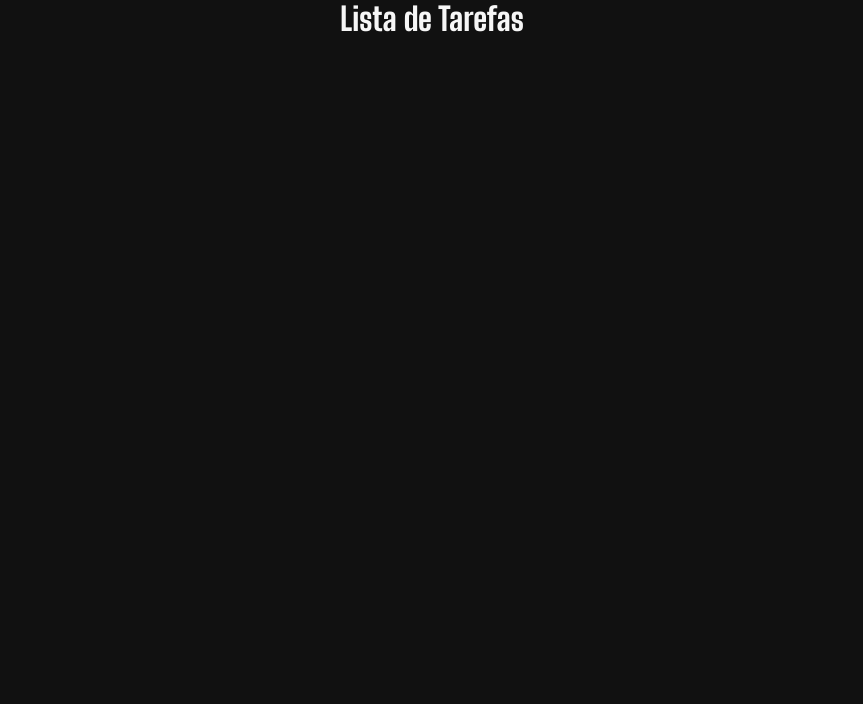
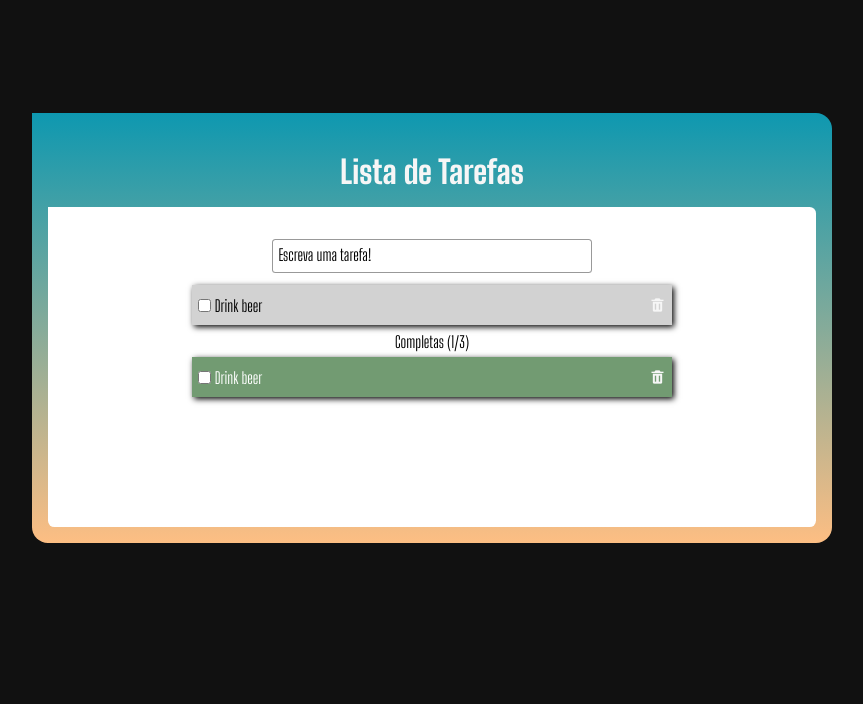
Before and after one commit to the-ander-code/todo-list, a plain HTML site: page index.html in a window 1280 px wide. Shown: the top 704 px of the page, without its empty margins (208-1071 px from the left). Drawn offline with nearby package versions, Linux system fonts and the light colour scheme; a web font is replaced by a local one.

Commit message:
did all the css

```diff
--- a/css/main.css
+++ b/css/main.css
@@ -11,6 +11,9 @@
     --bcg-clr:#111;
     --font-clr:#f6f6f6;
     --thumb-clr:rgb(51, 51, 51);
+
+    --space04:0.4rem;
+    --space1:1rem;
 }
 /* Body and global */
 body{
@@ -30,7 +33,7 @@ body{
 }
 ::-webkit-scrollbar-thumb {
     background-color: var(--thumb-clr);
-    border-radius: 0.3rem;
+    border-radius: var(--space04);
 }
 
 a{
@@ -47,8 +50,93 @@ a{
     flex-direction:column;
     min-width: 90vw;
     align-items: center;
+    justify-content: center;
     position: relative;
     /* border: 1px solid red; */
+}
+
+.inputbox{
+    position: relative;
+}
+.todo-input{
+    width: 20rem;
+    height: 2.1rem;
+    margin-bottom: .8rem;
+    padding: .4rem .4rem .1rem .4rem;
+    border-radius: .22rem;
+    border: 1px solid #00000066;
+    outline: none;
+    position: relative;
+
+}
+
+.todo-input ~ label{
+    position: absolute;
+    left: var(--space04);
+    top:var(--space04);
+    transition: all 400ms ease;
+    pointer-events: none;
+}
+
+.todo-input:focus ~ label,
+.todo-input:valid ~ label{
+    transform: scale(.6);
+    top:-.2rem;
+    left:-0.7rem;
+}
+
+.box{
+    padding: 1.5rem 1rem 1rem 1rem;
+    background: rgb(34,171,195);
+    background: linear-gradient(0deg,
+    rgb(253, 190, 131)0%,
+    rgb(14, 152, 176) 100%);
+    text-align: center;
+    border-radius: 0 var(--space1) var(--space1) var(--space1) ;
+}
+
+.box > h1{
+    padding: 1rem;
+}
+.todo-list{
+    min-height: 20rem;
+    width: 60vw;
+    background-color: rgb(255, 255, 255);
+    display: flex;
+    flex-direction: column;
+    align-items: center;
+    padding: 2rem;
+    color:black;
+    border-radius:0 var(--space04) var(--space04) var(--space04);
+    position: relative;
+}
+
+.todo-item{
+    min-width:30rem;
+    height: 2.5rem;
+    background-color: rgb(210, 210, 210);
+    padding: var(--space04);
+    display: flex;
+    align-items: center;
+    white-space: nowrap;
+    margin-bottom: var(--space04);
+    box-shadow: 2px 2px 6px black ;
+}
+.todo-item > a{
+    margin-left:auto;
+    cursor: pointer;
+}
+.todo-item > span{
+    font-family: var(--font1);
+}
+
+
+.completed-title{
+    margin-bottom: var(--space04);
+}
+.completed > .todo-item{
+    background-color: rgb(114, 155, 114);
+    color: white;
 }
 
 
--- a/index.html
+++ b/index.html
@@ -12,10 +12,44 @@
 <body>
 
     <div class="container">
+        <div class="box">
         <h1> Lista de Tarefas </h1>
 
+        <div class="todo-list">
+            <div class="inputbox">
+                <input type="text" class="todo-input" name="text-box" required>
+                <label for="text-box"> Escreva uma tarefa! </label>
+            </div>
+            <div class="todos">
+                <div class="uncompleted">
+                    <div class="todo-item">
+                        <span>
+                            <input type="checkbox"> Drink beer
+                        </span>
+                        <a>
+                            <i class='bx bxs-trash'></i>
+                        </a>
+                    </div>
+                </div>
+
+                <div class="completed">
+                    <div class="completed-title"> Completas (1/3)</div>
+                    <div class="todo-item">
+                        <span>
+                            <input type="checkbox"> Drink beer
+                        </span>
+                        <a>
+                            <i class='bx bxs-trash'></i>
+                        </a>
+
+                    </div>
+                </div>
+            </div>
+
+        </div>
 
 
+    </div>
     </div>
         <footer>
             <div class="navlinks hide-contacts" id="menuCont">
```
